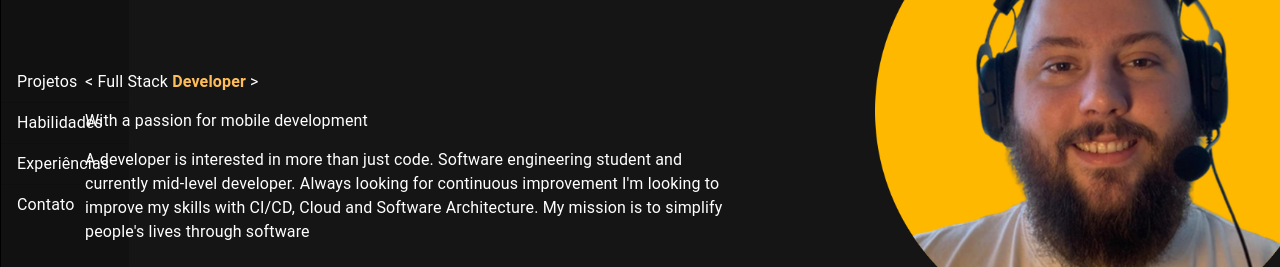
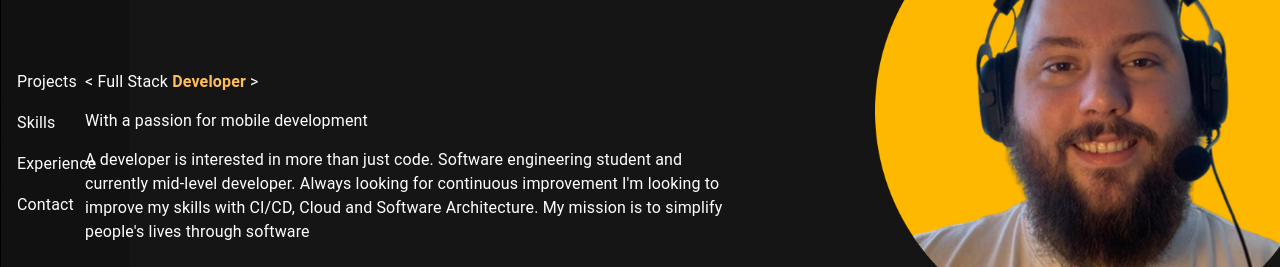
Before and after one commit to fernandomospf/fernandomos.dev, a Next.js app: page / in a window 1280 px wide. Shown: the part 292-559 px from the top of the page. Built offline with nearby package versions, Linux system fonts and the light colour scheme.

Commit message:
:sparkles: translate to english

```diff
--- a/src/components/Global/SideMenu/SideMenu.tsx
+++ b/src/components/Global/SideMenu/SideMenu.tsx
@@ -8,19 +8,19 @@ const GitHubIcon = dynamic(() => import('@mui/icons-material/GitHub'), { ssr: fa
 
 const OPTIONS_MENU = [
     {
-        label: 'Projetos',
+        label: 'Projects',
         url: ''
     },
     {
-        label: 'Habilidades',
+        label: 'Skills',
         url: ''
     },
     {
-        label: 'Experiências',
+        label: 'Experience',
         url: ''
     },
     {
-        label: 'Contato',
+        label: 'Contact',
         url: ''
     },
 ]
```
